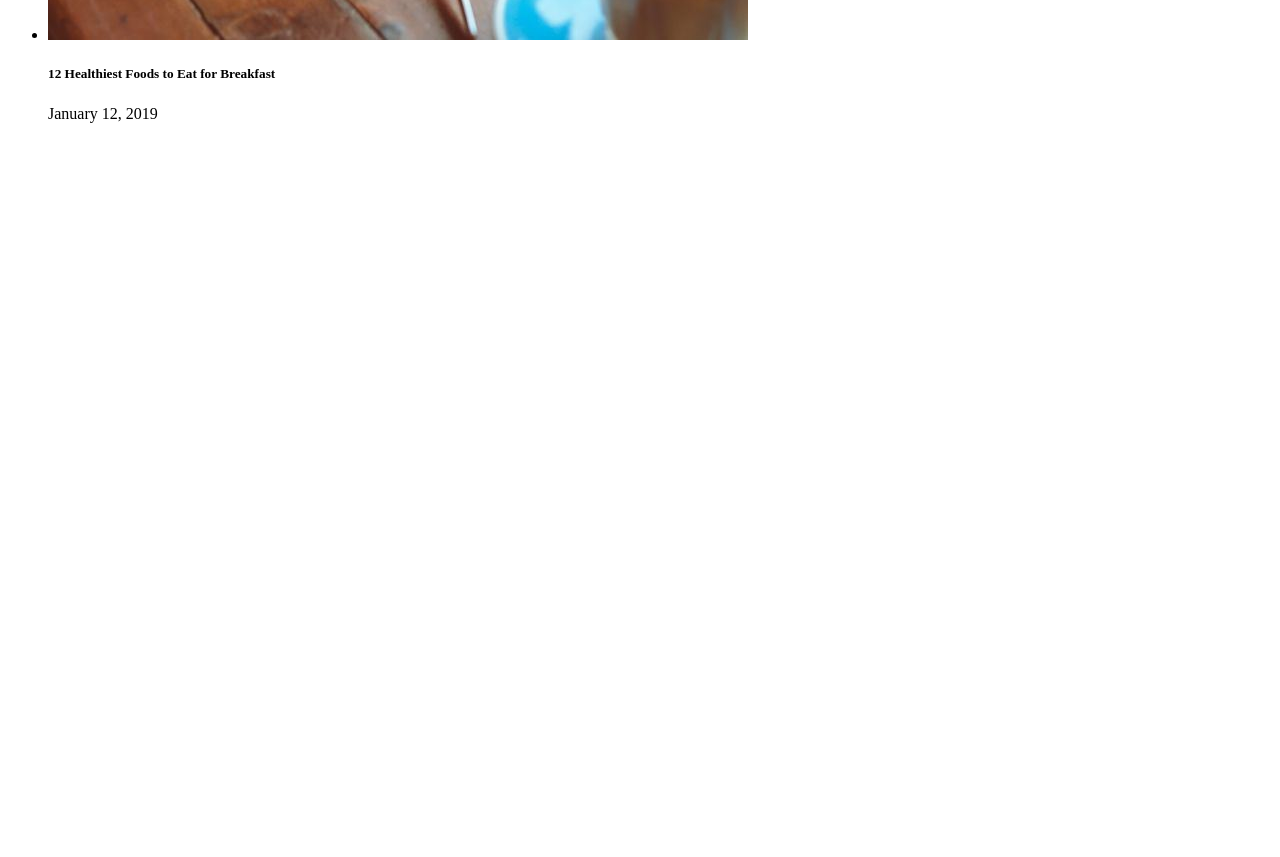
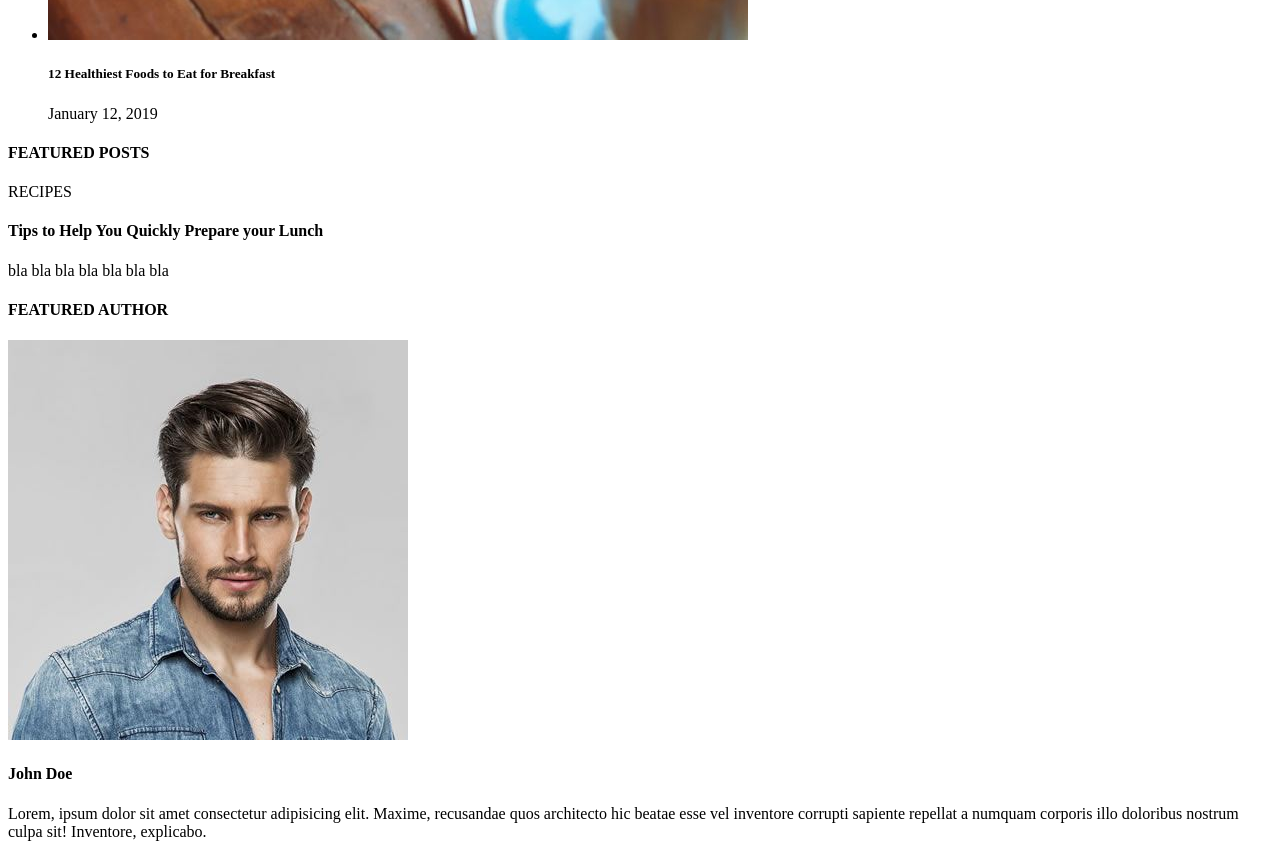
Before and after one commit to maldrek3103/proj-html-vuejs, a Vue app: page / in a window 1280 px wide. Shown: the part 9100-9957 px from the top of the page. Before the commit the page ends 9239 px from the top, so only its background shows below. Built offline with nearby package versions, Linux system fonts and the light colour scheme.

Commit message:
Added featured posts and author

```diff
--- a/src/components/Main.vue
+++ b/src/components/Main.vue
@@ -30,8 +30,27 @@
         </li>
       </ul>
     </section>
-    <section id="featured"></section>
-    <section id="featured-author"></section>
+    <section id="featured">
+      <h4>FEATURED POSTS</h4>
+      <div>
+        <span>RECIPES</span>
+        <h4>Tips to Help You Quickly Prepare your Lunch</h4>
+        <p>bla bla bla bla bla bla bla</p>
+      </div>
+    </section>
+    <section id="featured-author">
+      <h4>FEATURED AUTHOR</h4>
+      <div>
+        <img src="../assets/images/avatar.jpg" alt="John Doe" />
+        <h4>John Doe</h4>
+        <p>
+          Lorem, ipsum dolor sit amet consectetur adipisicing elit. Maxime,
+          recusandae quos architecto hic beatae esse vel inventore corrupti
+          sapiente repellat a numquam corporis illo doloribus nostrum culpa sit!
+          Inventore, explicabo.
+        </p>
+      </div>
+    </section>
   </div>
 </template>
 
```
Also changed, not shown: 6 other files (tests, documents, lock files or other folders).
